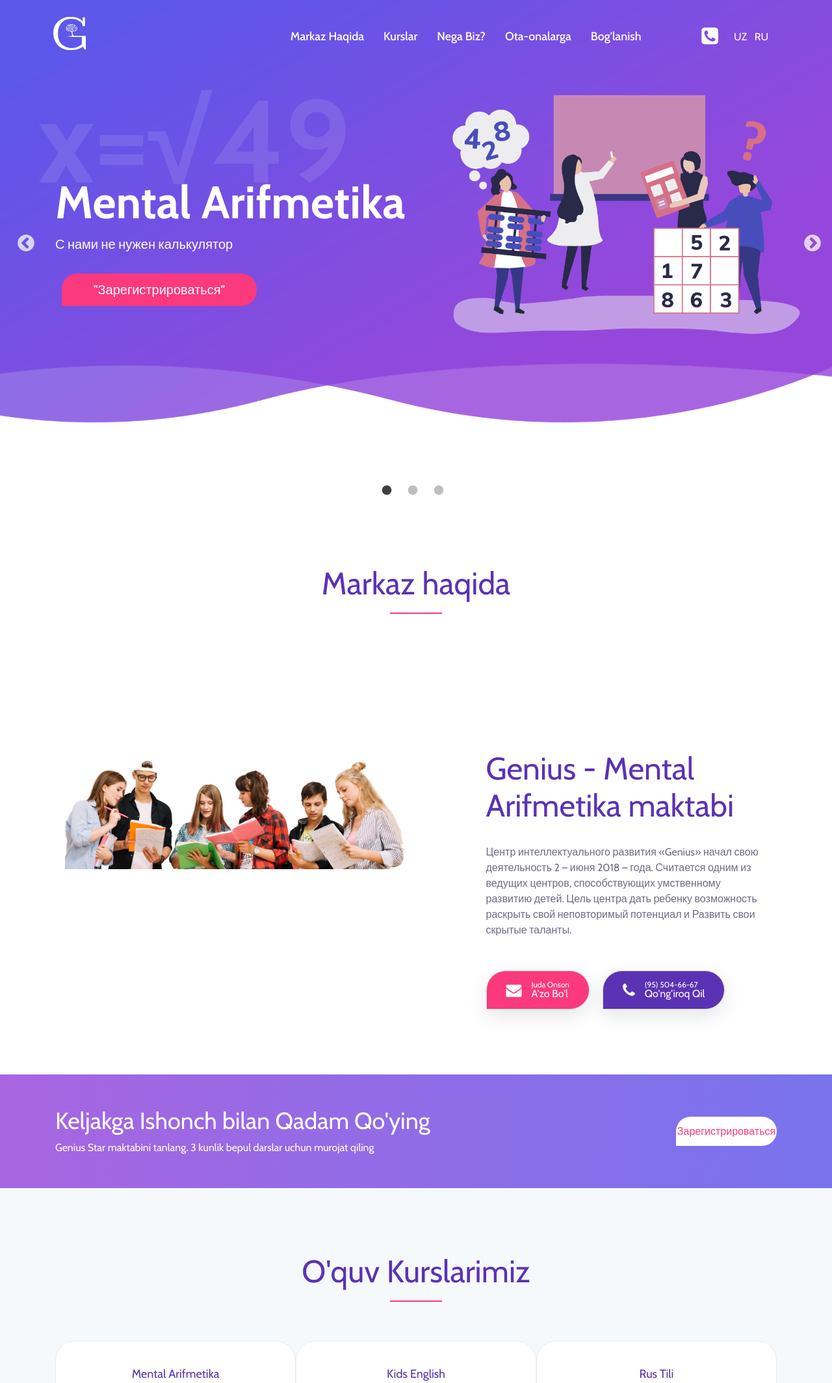
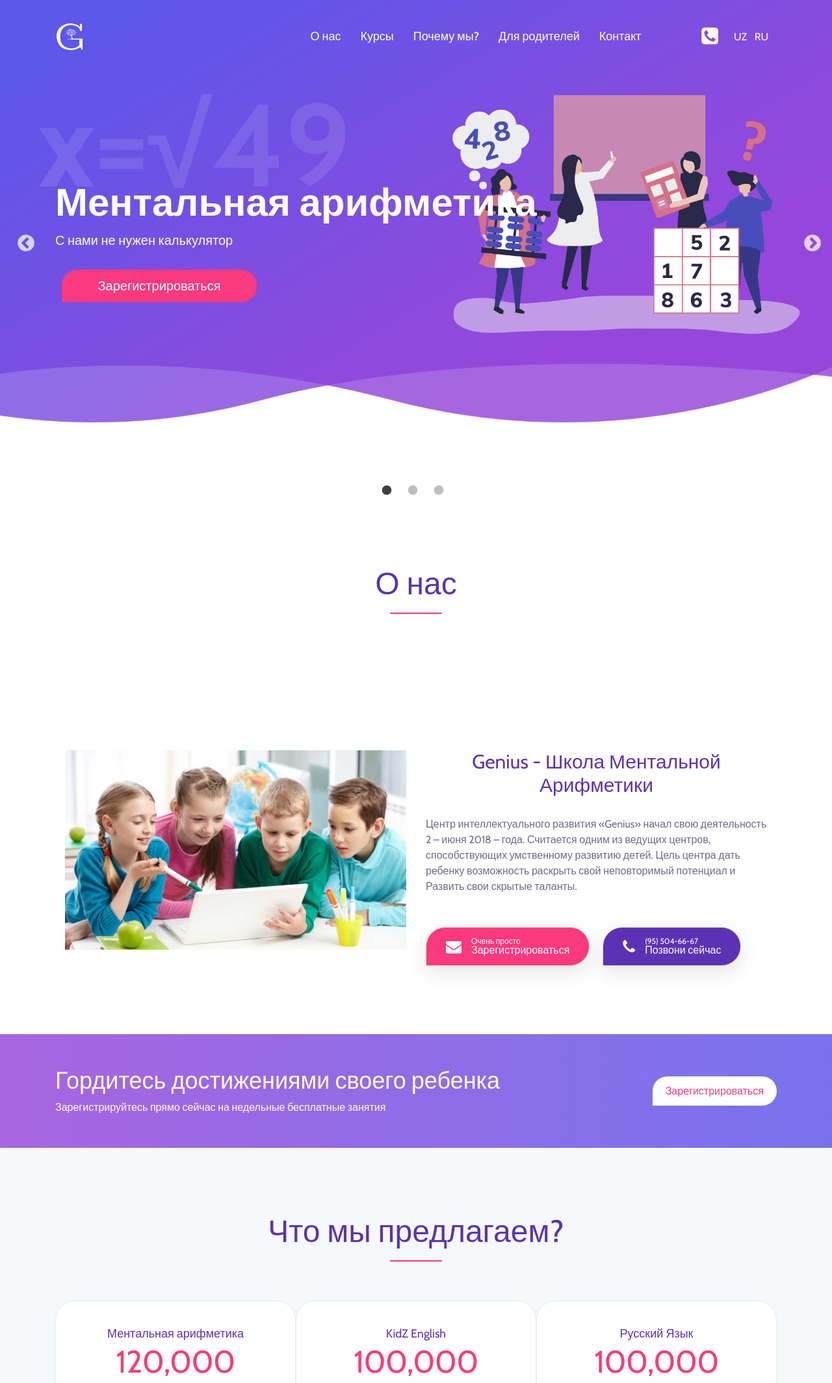
Before and after one commit to Alisher778/genius-education, a plain HTML site: page ru/index.html in a window 1280 px wide. Shown: the top 2129 px of the page at 65% size. Drawn offline with nearby package versions, Linux system fonts and the light colour scheme; files whose address does not match are found by name.

Commit message:
translated russian page

```diff
--- a/css/custom.css
+++ b/css/custom.css
@@ -22,11 +22,12 @@
     display: flex;
     align-items: center;
 }
-#logo-link img {
+#logo-link {width: 50px; padding: 5px;}
+/* #logo-link img {
     position: relative;
     top: -5px;
     height: 55px;
-}
+} */
 #logo-text {
     display: flex;
     flex-direction: column;
@@ -102,7 +103,7 @@ a.blue>i,
     background-size: cover;
 }
 #mental h2 {
-    font-size: 70px;
+    font-size: 60px;
 }
 #mental h3 {
     top: -160px;
@@ -151,7 +152,10 @@ a.blue>i,
     background-color: #fff;
     outline: none;
 }
+.get-started-button > a {padding: 0 20px;}
 .special_description_img {margin-bottom: 30px;}
+.special_description_content > h2 {text-align: center; font-size: 30px;}
+#footer-logo {width: 60px;}
 
 @media screen and (max-width: 992px) {
     #ca-navbar {
@@ -198,3 +202,18 @@ a.blue>i,
     }
 
 }
+
+@media screen and (max-width: 768px) {
+    #mental h2 {
+        font-size: 50px;
+    }
+}
+@media screen and (max-width: 480px) {
+    #mental h2 {
+        font-size: 42px;
+    }
+    .special_description_content > h2 {
+        font-size: 28px;
+        text-align: center;
+    }
+}
--- a/ru/index.html
+++ b/ru/index.html
@@ -8,7 +8,7 @@
     <meta name="viewport" content="width=device-width, initial-scale=1, shrink-to-fit=no">
 
     <!-- Title -->
-    <title>Genius Education - Mental Arifmetika Maktabi</title>
+    <title>Genius Education - Школа Ментальной Арифметики</title>
 
     <!-- Favicon -->
     <link rel="icon" href="../img/core-img/favicon.ico">
@@ -53,11 +53,11 @@
                             <div class="collapse navbar-collapse" id="ca-navbar">
                                 <button id="close-nav"><i class="fa fa-times"></i></button>
                                 <ul class="navbar-nav ml-auto" id="nav">
-                                    <li class="nav-item"><a class="nav-link" href="#about">Markaz Haqida</a></li>
-                                    <li class="nav-item"><a class="nav-link" href="#courses">Kurslar</a></li>
-                                    <li class="nav-item"><a class="nav-link" href="#nega-biz">Nega Biz?</a></li>
-                                    <li class="nav-item"><a class="nav-link" href="#ota-onalarga-murojat">Ota-onalarga</a></li>
-                                    <li class="nav-item"><a class="nav-link" href="#contact">Bog'lanish</a></li>
+                                    <li class="nav-item"><a class="nav-link" href="#about">О нас</a></li>
+                                    <li class="nav-item"><a class="nav-link" href="#courses">Курсы</a></li>
+                                    <li class="nav-item"><a class="nav-link" href="#nega-biz">Почему мы?</a></li>
+                                    <li class="nav-item"><a class="nav-link" href="#ota-onalarga-murojat">Для родителей</a></li>
+                                    <li class="nav-item"><a class="nav-link" href="#contact">Контакт</a></li>
                                 </ul>
                                 <div class="d-lg-none">
                                     <a href="tel:955046667" id="nav-call-btn" class="d-block"><i class="fa fa-phone-square text-light big"></i></a>
@@ -91,12 +91,12 @@
                 <div class="row h-100 align-items-center">
                     <div class="col-12 col-md">
                         <div class="wellcome-heading">
-                            <h2>Mental Arifmetika</h2>
+                            <h2>Ментальная арифметика</h2>
                             <h3>x=&#8730;49</h3>
                             <p>С нами не нужен калькулятор</p>
                         </div>
                         <div class="get-start-area">
-                            <button class="submit register">"Зарегистрироваться"</button>
+                            <button class="submit register">Зарегистрироваться</button>
                         </div>
                     </div>
                 </div>
@@ -116,7 +116,7 @@
                         </div>
                         <div class="get-start-area">
                             <div class="get-start-area">
-                                <button class="submit register">"Зарегистрироваться"</button>
+                                <button class="submit register">Зарегистрироваться</button>
                             </div>
                         </div>
                     </div>
@@ -124,7 +124,7 @@
             </div>
             <!-- Welcome thumb -->
             <!-- <div class="welcome-thumb wow fadeInDown" data-wow-delay="0.5s">
-                <img src="../img/bg-img/welcome-img.png" alt="">
+                <img src="../img/bg-img/welcome-img.png" alt="Genius Education Logo">
             </div> -->
         </section>
 
@@ -139,7 +139,7 @@
                         </div>
                         <div class="get-start-area">
                             <div class="get-start-area">
-                                <button class="submit register">"Зарегистрироваться"</button>
+                                <button class="submit register">Зарегистрироваться</button>
                             </div>
                         </div>
                     </div>
@@ -156,7 +156,7 @@
                 <div class="col-12">
                     <!-- Section Heading Area -->
                     <div class="section-heading text-center">
-                        <h2>Markaz haqida</h2>
+                        <h2>О нас</h2>
                         <div class="line-shape"></div>
                     </div>
                 </div>
@@ -165,14 +165,14 @@
             <div class="special_description_area mt-150">
                 <div class="container">
                     <div class="row">
-                        <div class="col-lg-6">
+                        <div class="col-lg-5 col-xl-6">
                             <div class="special_description_img">
-                                <img src="../img/about/students.jpg" alt="genius students">
+                                <img src="../img/video/video.jpg" alt="genius students">
                             </div>
                         </div>
-                        <div class="col-lg-6 col-xl-5 ml-xl-auto">
+                        <div class="col-lg-7 col-xl-6 ml-xl-auto">
                             <div class="special_description_content">
-                                <h2>Genius - Mental Arifmetika maktabi</h2>
+                                <h2>Genius - Школа Ментальной Арифметики</h2>
                                 <p>Центр интеллектуального развития «Genius» начал свою деятельность 2 – июня 2018 – года.
                                         Считается одним из ведущих центров, способствующих умственному развитию детей.
                                         Цель центра дать ребенку возможность раскрыть свой неповторимый потенциал и
@@ -182,14 +182,14 @@
                                         <!-- Google Store Btn -->
                                         <a href="#" class="pink register">
                                             <i class="fa fa-envelope text-white"></i>
-                                            <p class="mb-0 text-white"><span>Juda Onson</span>A'zo Bo'l</p>
+                                            <p class="mb-0 text-white"><span>Очень просто</span>Зарегистрироваться</p>
                                         </a>
                                     </div>
                                     <div class="app-download-btn wow fadeInDown" data-wow-delay="0.4s">
                                         <!-- Apple Store Btn -->
                                         <a href="tel:955046667" class="blue">
                                             <i class="fa fa-phone"></i>
-                                            <p class="mb-0"><span>(95) 504-66-67</span>Qo'ng'iroq Qil</p>
+                                            <p class="mb-0"><span>(95) 504-66-67</span>Позвони сейчас</p>
                                         </a>
                                     </div>
                                 </div>
@@ -208,8 +208,8 @@
             <div class="row align-items-center">
                 <div class="col-md-8">
                     <div class="membership-description">
-                        <h2>Keljakga Ishonch bilan Qadam Qo'ying</h2>
-                        <p>Genius Star maktabini tanlang. 3 kunlik bepul darslar uchun murojat qiling</p>
+                        <h2>Гордитесь достижениями своего ребенка</h2>
+                        <p>Зарегистрируйтесь прямо сейчас на недельные бесплатные занятия</p>
                     </div>
                 </div>
                 <div class="col-md-4">
@@ -228,7 +228,7 @@
                 <div class="col-12">
                     <!-- Heading Text  -->
                     <div class="section-heading text-center">
-                        <h2>O'quv Kurslarimiz</h2>
+                        <h2>Что мы предлагаем?</h2>
                         <div class="line-shape"></div>
                     </div>
                 </div>
@@ -240,7 +240,7 @@
                     <div class="single-price-plan text-center">
                         <!-- Package Text  -->
                         <div class="package-plan">
-                            <h5>Mental Arifmetika</h5>
+                            <h5>Ментальная арифметика</h5>
                             <div class="ca-price d-flex justify-content-center">
                                 <span></span>
                                 <h4>120,000</h4>
@@ -264,7 +264,7 @@
                     <div class="single-price-plan text-center">
                         <!-- Package Text  -->
                         <div class="package-plan">
-                            <h5>Kids English</h5>
+                            <h5>KidZ English</h5>
                             <div class="ca-price d-flex justify-content-center">
                                 <span></span>
                                 <h4>100,000</h4>
@@ -288,7 +288,7 @@
                     <div class="single-price-plan text-center">
                         <!-- Package Text  -->
                         <div class="package-plan">
-                            <h5>Rus Tili</h5>
+                            <h5>Русский Язык</h5>
                             <div class="ca-price d-flex justify-content-center">
                                 <span></span>
                                 <h4>100,000</h4>
@@ -318,7 +318,7 @@
                 <div class="col-12">
                     <!-- Section Heading Area -->
                     <div class="section-heading text-center">
-                        <h2>Nega Biz</h2>
+                        <h2>Почему мы?</h2>
                         <div class="line-shape"></div>
                     </div>
                 </div>
@@ -370,8 +370,8 @@
             <div class="row align-items-center">
                 <div class="col-md-8">
                     <div class="membership-description">
-                        <h2>Keljakga Ishonch bilan Qadam Qo'ying</h2>
-                        <p>Genius Star maktabini tanlang. 3 kunlik bepul darslar uchun murojat qiling</p>
+                        <h2>Гордитесь достижениями своего ребенка</h2>
+                        <p>Зарегистрируйтесь прямо сейчас на недельные бесплатные занятия</p>
                     </div>
                 </div>
                 <div class="col-md-4">
@@ -391,7 +391,7 @@
                 <div class="col-12">
                     <!-- Heading Text -->
                     <div class="section-heading text-center">
-                        <h2>Ota-onalarga murojat</h2>
+                        <h2>Для родителей</h2>
                         <div class="line-shape"></div>
                     </div>
                 </div>
@@ -553,10 +553,10 @@
                         <p><span>Адрес:</span> Zargarlik mahallasi, Shohjaxon savdo do’koni 2 qavat</p>
                     </div>
                     <div class="phone-text">
-                        <p><span>Phone:</span> (95) 504-66-67</p>
+                        <p><span>Телефон:</span> (95) 504-66-67</p>
                     </div>
                     <div class="email-text">
-                        <p><span>Email:</span> info@genius.uz</p>
+                        <p><span>Эл. адрес:</span> info@genius.uz</p>
                     </div>
                 </div>
                 <div class="col-md-6">
@@ -569,22 +569,22 @@
                                     <!-- Single Input Area Start -->
                                     <div class="col-md-12">
                                         <div class="form-group">
-                                            <input type="text" class="form-control" name="name" id="name" placeholder="Ismingiz"
+                                            <input type="text" class="form-control" name="name" id="name" placeholder="Ваше имя"
                                                 required>
                                         </div>
                                     </div>
                                     <!-- Single Input Area Start -->
                                     <div class="col-md-12">
                                         <div class="form-group">
-                                            <input type="number" class="form-control" name="email" id="email"
-                                                placeholder="Telefoningiz" required>
+                                            <input type="number" class="form-control" name="phone" id="email"
+                                                placeholder="Номер телефона" required>
                                         </div>
                                     </div>
                                     <!-- Single Input Area Start -->
                                     <div class="col-12">
                                         <div class="form-group">
                                             <textarea name="message" class="form-control" id="message" cols="30" rows="4"
-                                                placeholder="Xabar yozing..." required></textarea>
+                                                placeholder="Введите ваше сообщение ...." required></textarea>
                                         </div>
                                     </div>
                                     <!-- Single Input Area Start -->
@@ -607,7 +607,7 @@
             <script type="text/javascript" charset="utf-8" async src="https://api-maps.yandex.ru/services/constructor/1.0/js/?um=constructor%3A0dfc25af1f8fcfab55a1b620ad3d3382a2c8c9e5cca6f4a73e386828e3e52497&amp;width=100%&amp;height=400&amp;lang=en_FR&amp;scroll=true"></script>
         <!-- footer logo -->
         <div class="footer-text">
-            <h2><img src="../img/logo-blue.svg" alt="" style="width: 100px;"></h2>
+            <h2><img src="../img/logo/logo-blue.svg" alt="Genius Education Logo" id="footer-logo"></h2>
         </div>
         <!-- social icon-->
         <div class="footer-social-icon">
@@ -618,10 +618,10 @@
         <div class="footer-menu">
             <nav>
                 <ul id="footer-links">
-                    <li><a href="#about" class="nav-link">Biz Haqimizda</a></li>
-                    <li><a href="#courses">Kurslar</a></li>
-                    <li><a href="#nega-biz">Nega Biz</a></li>
-                    <li><a href="#ota-onalarga-murojat">Ota-onalarga</a></li>
+                    <li><a href="#about" class="nav-link">О нас</a></li>
+                    <li><a href="#courses">Курсы</a></li>
+                    <li><a href="#nega-biz">Почему мы?</a></li>
+                    <li><a href="#ota-onalarga-murojat">Для родителей</a></li>
                 </ul>
             </nav>
         </div>
@@ -759,7 +759,7 @@
         });
     </script>
     <noscript>
-        <div><img src="https://mc.yandex.ru/watch/51670997" style="position:absolute; left:-9999px;" alt="" /></div>
+        <div><img src="https://mc.yandex.ru/watch/51670997" style="position:absolute; left:-9999px;" alt="Genius Education Logo" /></div>
     </noscript>
     <!-- /Yandex.Metrika counter -->
 
```
Also changed, not shown: index.html (+7 -7 lines), 2 other files.
